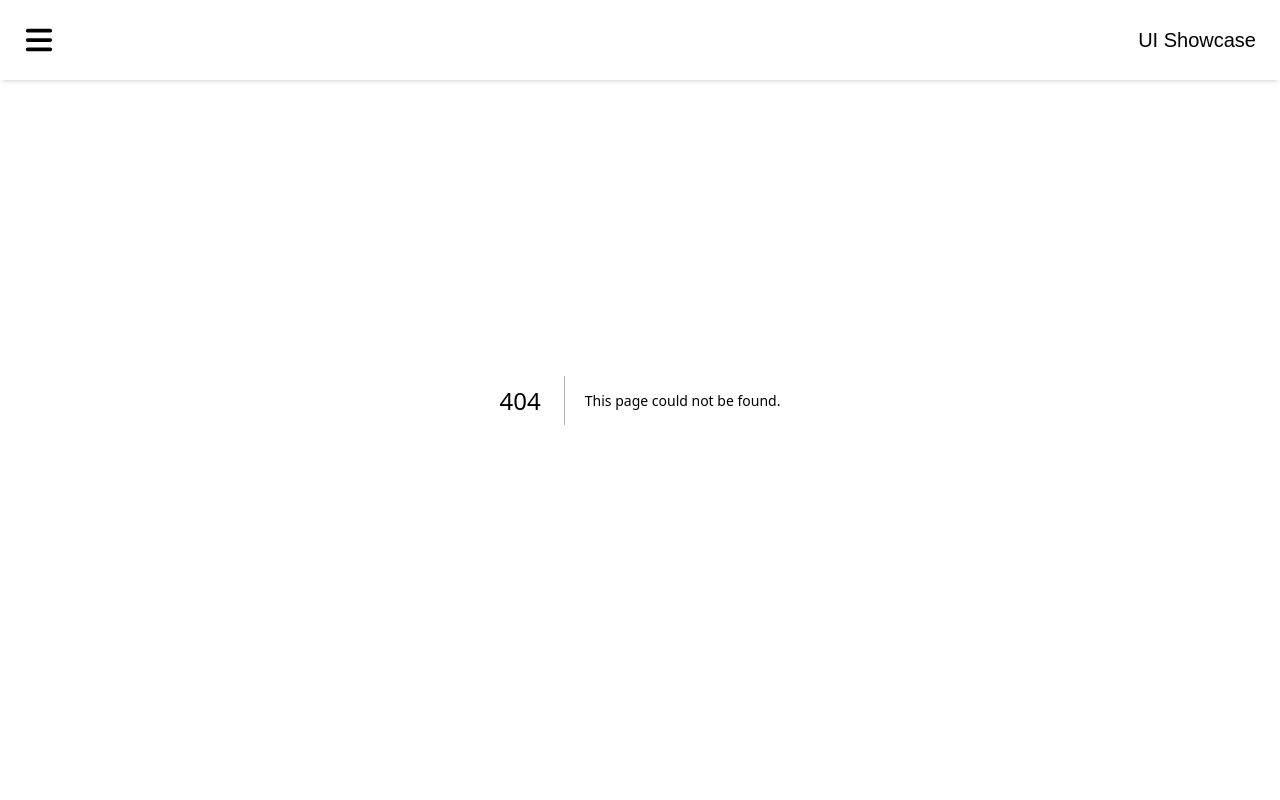
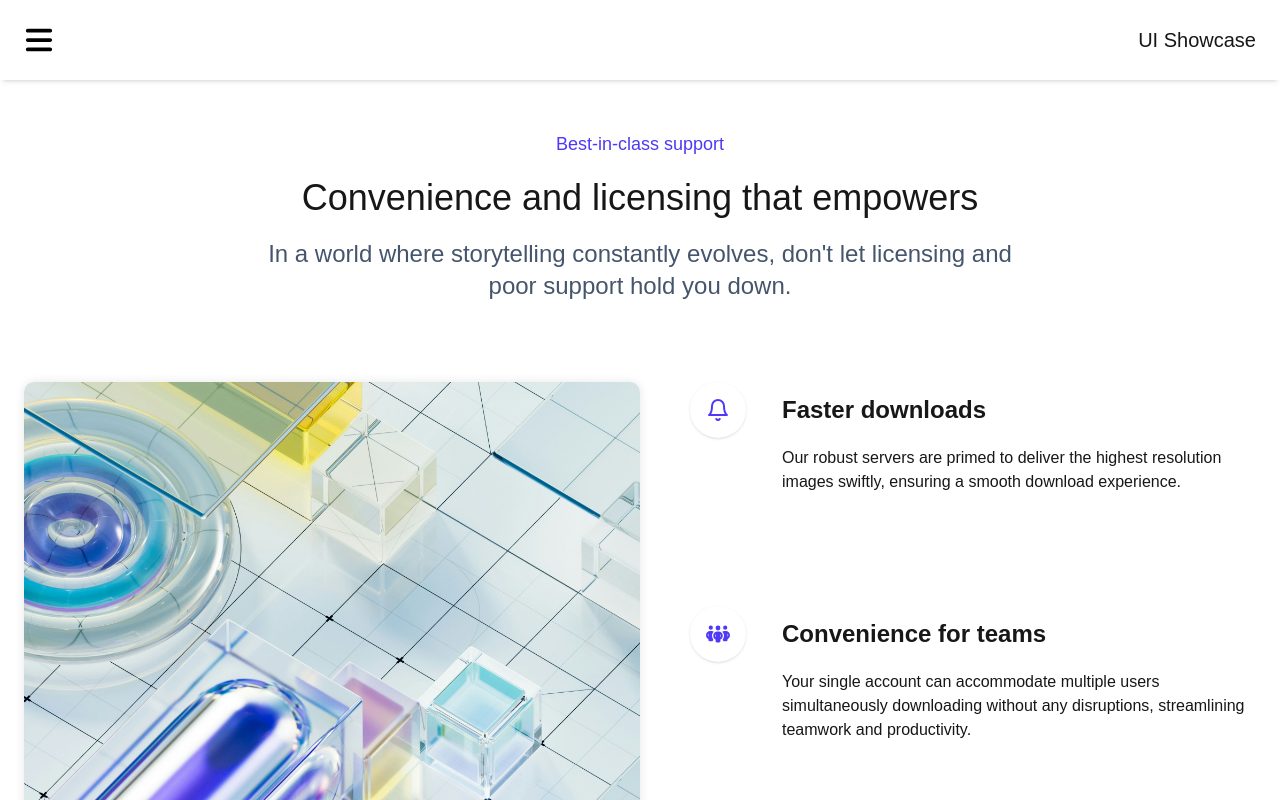
Before and after one commit to hsanchez7934/ui-showcase, a Next.js app: page /features-section-side in a window 1280 px wide. Before the commit this address had no page. Shown: the top 800 px of the page. Built offline with nearby package versions, Linux system fonts and the light colour scheme.

Commit message:
add feature side page

```diff
--- a/src/app/components/NavBar/NavBar.tsx
+++ b/src/app/components/NavBar/NavBar.tsx
@@ -12,7 +12,8 @@ const links = [
 	{href: '/blog-card', text: 'Blog Card'},
 	{href: '/collections-grid', text: 'Collections Grid'},
 	{href: '/features-section-grid', text: 'Features (Grid)'},
-	{href: '/testimonial-card', text: 'Testimonial Card'},
+	{href: '/features-section-side', text: 'Features (Side)'},
+	{href: '/testimonial-card', text: 'Testimonial Card'}
 ]
 
 const renderedLinks = (setToggleNavMenu: (value: boolean) => void) => {
@@ -52,12 +53,12 @@ export default function NavBar() {
 				</IconButton>
 			</div>
 			<div className="flex w-[50%] items-center justify-end pr-6 text-xl">
-				<Link href={'/'}>
-					UI Showcase
-				</Link>
+				<Link href={'/'}>UI Showcase</Link>
 			</div>
 			<div
-				className={`h-screen w-full absolute flex top-0 left-0 ${toggleNavMenu ? 'showMenu' : 'hideMenu'}`}
+				className={`h-screen w-full absolute flex top-0 left-0 ${
+					toggleNavMenu ? 'showMenu' : 'hideMenu'
+				}`}
 			>
 				<nav className={`w-[250px] h-screen bg-white dark:bg-black `}>
 					<div className="w-full h-[65px] flex items-center justify-end pr-6">
--- /dev/null
+++ b/src/app/features-section-side/page.tsx
@@ -0,0 +1,83 @@
+import './styles.css'
+import image from '../../../public/features_side.jpg'
+import {LuBell} from 'react-icons/lu'
+import {FaPeopleGroup} from 'react-icons/fa6'
+import {FaRegCopyright} from 'react-icons/fa'
+
+const iconStyles = {
+	color: '#4f39f6',
+	fontSize: '24px'
+}
+
+const links = [
+	{
+		id: 'faster_downloads',
+		icon: <LuBell style={iconStyles} />,
+		title: 'Faster downloads',
+		content: `Our robust servers are primed to deliver the highest resolution images swiftly, ensuring a smooth download experience.`
+	},
+	{
+		id: 'convenience_teams',
+		icon: <FaPeopleGroup style={iconStyles} />,
+		title: 'Convenience for teams',
+		content: `Your single account can accommodate multiple users simultaneously downloading without any disruptions, streamlining teamwork and productivity.`
+	},
+	{
+		id: 'royalty_free_license',
+		icon: <FaRegCopyright style={iconStyles} />,
+		title: 'Royalty-free licensing',
+		content: `Our straightforward, royalty-free licensing means your chosen images
+        are yours to innovate with, without the hassle of negotiating usage rights for ever new project.`
+	}
+]
+
+export default function FeaturesSectionSidePage() {
+	return (
+		<div className="h-dvh pt-[130px] px-6 pb-[100px]">
+			<p className="text-indigo-600 text-center text-lg mb-5">Best-in-class support</p>
+			<h1 className="text-4xl text-center mb-5 max-w-3xl mx-auto">
+				Convenience and licensing that empowers
+			</h1>
+			<p className="text-slate-600 dark:text-slate-400 text-2xl text-center max-w-3xl mx-auto">
+				{`In a world where storytelling constantly evolves, don't let licensing and poor support hold you down.`}
+			</p>
+
+			<div id="features-section-side-grid-container">
+				<div
+					style={{
+						backgroundImage: `url(${image.src})`,
+						backgroundSize: 'cover',
+						backgroundPosition: 'center',
+						backgroundRepeat: 'no-repeat',
+						minHeight: '500px',
+						maxHeight: '700px',
+						borderRadius: '10px',
+						boxShadow: '0 0 10px 0 rgba(0, 0, 0, 0.1)',
+						marginTop: '80px',
+						marginBottom: '80px',
+						marginLeft: 'auto',
+						marginRight: 'auto',
+						width: '100%',
+						maxWidth: '1000px'
+					}}
+				></div>
+
+				<div id="features-section-side-links-container" className="pb-10">
+					{links.map(({id, icon, title, content}) => {
+						return (
+							<div className="flex mb-8" key={id}>
+								<div className="w-auto flex justify-center items-start md:pt-[80px] md:pl-[50px]">
+									<div className="p-4 rounded-full shadow-sm dark:shadow-blue-200">{icon}</div>
+								</div>
+								<div className="grow pl-9 pt-3 md:pt-[92px]">
+									<h3 className="font-bold text-2xl mb-5">{title}</h3>
+									<p className="">{content} </p>
+								</div>
+							</div>
+						)
+					})}
+				</div>
+			</div>
+		</div>
+	)
+}
--- /dev/null
+++ b/src/app/features-section-side/styles.css
@@ -0,0 +1,10 @@
+#features-section-side-grid-container {
+	display: grid;
+	grid-template-columns: repeat(1, 1fr);
+}
+
+@media (min-width: 768px) {
+	#features-section-side-grid-container {
+		grid-template-columns: repeat(2, 1fr);
+	}
+}
```
Also changed, not shown: public/features_side.jpg (added).
